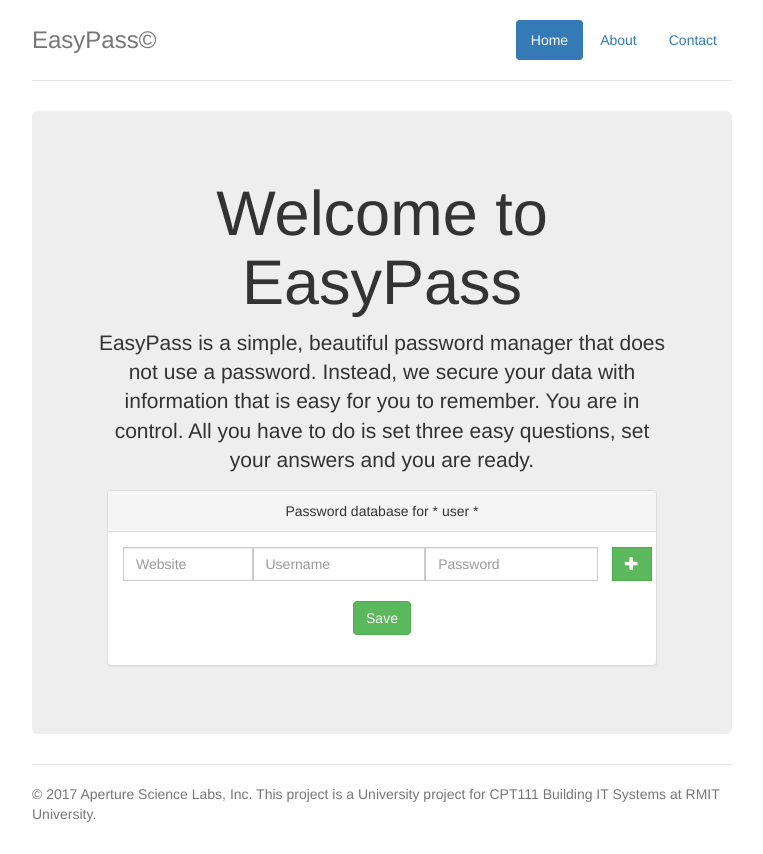
After one commit to ApertureCOSC2635/EasyPass, a PHP site: page /index-2.php in a window 1280 px wide. The commit adds this page. Shown: the whole page, without its empty margins (258-1021 px from the left). Run offline with PHP 8.4, Linux system fonts and the light colour scheme; a stand-in replaces the project's code that opens the database connection; style sheets or scripts are compiled from the project's sources; some libraries are stand-ins or nearby versions.

Commit message:
Updates to trial adding and removing passwords

```diff
--- a/helpers/db.php
+++ b/helpers/db.php
@@ -1,6 +1,6 @@
 <?php
    function dbConnect() {
-      $config = include($_SERVER['DOCUMENT_ROOT'].'/easypass/db.config.php');
+      $config = include('db.config.php');
       $db = $config->name;
       $host = $config->host;
       $user = $config->user;
--- /dev/null
+++ b/index-2.php
@@ -0,0 +1,55 @@
+<?php
+	if(isset($_GET['page'])) {
+		$page = 'pages/'.$_GET['page'].'.php';
+	}
+	else {
+		$page = 'pages/passwords.php';
+	}
+
+?>
+
+<!DOCTYPE html>
+<html lang="en">
+	<head>
+
+		<title>Welcome to EasyPass</title>
+
+		<!-- Bootstrap core CSS -->
+		<link href="resources/css/bootstrap.min.css" rel="stylesheet">
+
+		<!-- Custom styles -->
+		<link href="resources/css/style.css" rel="stylesheet">
+
+		<!-- Custom styles for this template -->
+		<link href="resources/css/datetime.min.css" rel="stylesheet">
+
+		<!-- Jquery and Moment -->
+		<script src="https://cdnjs.cloudflare.com/ajax/libs/jquery/1.12.4/jquery.min.js"></script>
+		<script src="https://cdnjs.cloudflare.com/ajax/libs/moment.js/2.15.1/moment.min.js"></script>
+
+
+  	</head>
+
+	<body>
+  		<div class="container">
+			<?php include 'layout/nav.html' ?>
+
+	  	<div class="jumbotron">
+			<?php include 'layout/jumbotron.html' ?>
+			<div class="container">
+				<?php include $page; ?>
+			</div>
+			<div id="error-message"></div>
+		</div>
+		<?php include 'layout/footer.html'; ?>
+	</div>
+
+	<script type="text/javascript" src="resources/js/registration.js"></script>
+
+	<script src="resources/js/datetime.min.js"></script>
+
+    <script src="resources/js/sha512.js"></script>
+    <script src="resources/js/aes.js"></script>
+
+  </body>
+</html>
--- /dev/null
+++ b/pages/passwords.php
@@ -0,0 +1,93 @@
+<!--
+First we need a page that displays the users passwords and
+privately stored data in some way.
+It also needs to let users add a new password to be stored.
+This should be stored in the '/pages' folder.
+If you look at the structure of the 'rebuild' branch,
+this is just a page that gets included in the index page.
+
+Second we need a new helper in '/helpers'.
+This helper needs to receive input (new password/data)
+from the user and store it.
+
+We can either store this in the database or create each user their own
+file and continue to append data to it. I do believe we are hashing this
+though like we did with html local storage??
+The helper also needs to be able to remove specific passwords.
+
+Thirdly we need another helper that generates the password data to be
+displayed on the first page.
+So I guess this will need to fetch the hashed data,
+decrypt it and format it in a readable format.
+
+My advice would be to put each piece of data (site:password) into an array.
+
+Both helpers need to bounce back to index if $_SESSION['login'] is not set.
+-->
+
+  <div class="panel panel-default">
+    <div class="panel-heading">Password database for * user * </div>
+    <div class="panel-body">
+
+        <form action="helpers/password.php" >
+
+      	<div class="input-group control-group after-add-more">
+          <div class='col-sm-3 no-padding'>
+            <input type="text" name="website[]" class="form-control" placeholder="Website">
+          </div>
+          <div class='col-sm-4 no-padding'>
+            <input type="text" name="username[]" class="form-control" placeholder="Username">
+          </div>
+          <div class='col-sm-4 no-padding'>
+            <input type="text" name="password[]" class="form-control" placeholder="Password">
+          </div>
+          <div class='col-sm-1'>
+            <div class="input-group-btn">
+              <button class="btn btn-success add-more" type="button"><i class="glyphicon glyphicon-plus"></i></button>
+            </div>
+          </div>
+        </div>
+        <div class="row spacer">
+           <div class="col-md-12"><p><button class="btn btn-success" type="submit" role="button" id="button" >Save</button></p></div>
+        </div>
+        </form>
+
+        <!-- Copy Fields -->
+        <div class="copy hide">
+          <div class="control-group input-group" style="margin-top:10px">
+            <div class='col-sm-3 no-padding'>
+              <input type="text" name="website[]" class="form-control" placeholder="Website">
+            </div>
+            <div class='col-sm-4 no-padding'>
+              <input type="text" name="username[]" class="form-control" placeholder="Username">
+            </div>
+            <div class='col-sm-4 no-padding'>
+              <input type="text" name="password[]" class="form-control" placeholder="Password">
+            </div>
+            <div class='col-sm-1'>
+              <div class="input-group-btn">
+                <button class="btn btn-danger remove" type="button"><i class="glyphicon glyphicon-minus"></i></button>
+              </div>
+            </div>
+          </div>
+        </div>
+
+    </div>
+  </div>
+
+<script type="text/javascript">
+
+    $(document).ready(function() {
+
+      $(".add-more").click(function(){
+          var html = $(".copy").html();
+          $(".after-add-more").after(html);
+      });
+
+      $("body").on("click",".remove",function(){
+          $(this).parents(".control-group").remove();
+      });
+
+    });
+
+</script>
--- a/resources/css/style.css
+++ b/resources/css/style.css
@@ -40,9 +40,14 @@
   text-align: center;
   border-bottom: 1px solid #e5e5e5;
 }
-.jumbotron .btn {
-  padding: 14px 24px;
-  font-size: 21px;
+
+.no-padding {
+     padding: 0 !important;
+     margin: 0 !important;
+}
+
+.spacer {
+    margin-top: 20px;
 }
 
 #error-message {
```
Also changed, not shown: helpers/password.php (added, +70 -0 lines), 1 other file.
